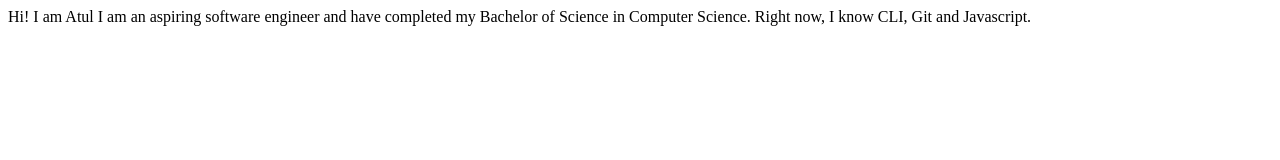
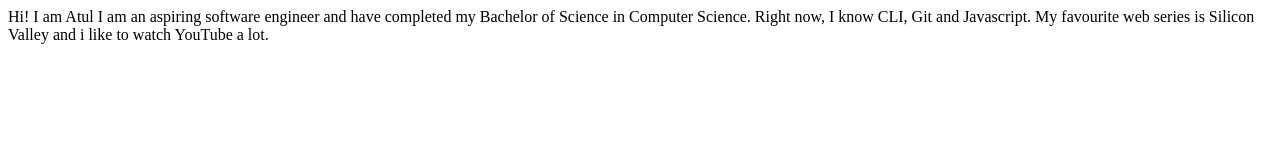
Before and after one commit to AtulPant2704/atulpant-site, a plain HTML site: page index.html in a window 1280 px wide. Drawn offline with Linux system fonts and the light colour scheme.

Commit message:
updated-myhobbies

```diff
--- a/index.html
+++ b/index.html
@@ -12,5 +12,7 @@
     I am an aspiring software engineer and have completed my Bachelor of Science in Computer Science.
 
     Right now, I know CLI, Git and Javascript.
+
+    My favourite web series is Silicon Valley and i like to watch YouTube a lot.
 </body>
 </html>
```
